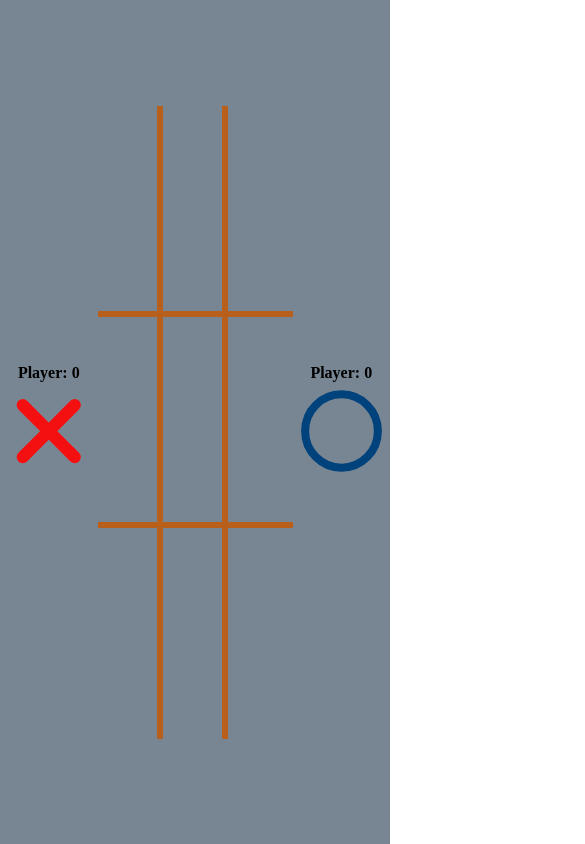
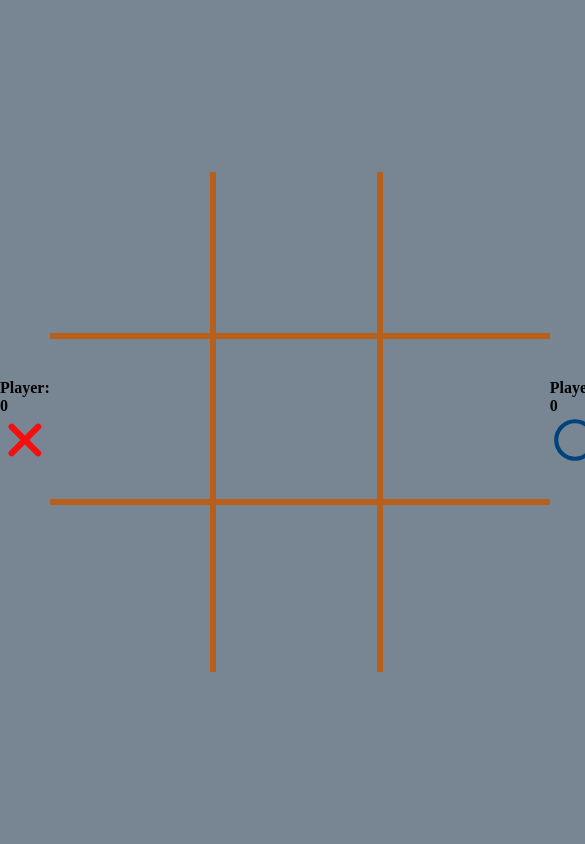
Before and after one commit to Yudensei/tic-tac-toe, a plain HTML site: page index.html in a window 390 px wide. Both pictures are taken after a click on the button "Play". Shown: the whole page, 585 px wide, since content can reach past the window. Drawn offline with Linux system fonts and the light colour scheme.

Commit message:
Some cellphone changes

```diff
--- a/style.css
+++ b/style.css
@@ -1,5 +1,6 @@
 body {
     margin: 0;
+    background-color: #788694;
 }
 
 p {
@@ -13,7 +14,7 @@ p {
 
     display: grid;
     grid-template-columns: 1fr 2fr 1fr;
-    grid-template-rows: 75vh;
+    grid-template-rows: min(75vh, 500px);
     align-content: center;
 }
 
@@ -42,7 +43,7 @@ p {
 #game {
     display: grid;
     grid-template-columns: 1fr 1fr 1fr;
-    grid-template-rows: 1fr 1fr 1fr;
+    /* grid-template-rows: 1fr 1fr 1fr; */
     box-sizing: border-box;
 }
 
@@ -55,6 +56,7 @@ p {
 }
 
 #game > * {
+    aspect-ratio: 1;
     box-sizing: border-box;
     display: grid;
     cursor: pointer;
```
